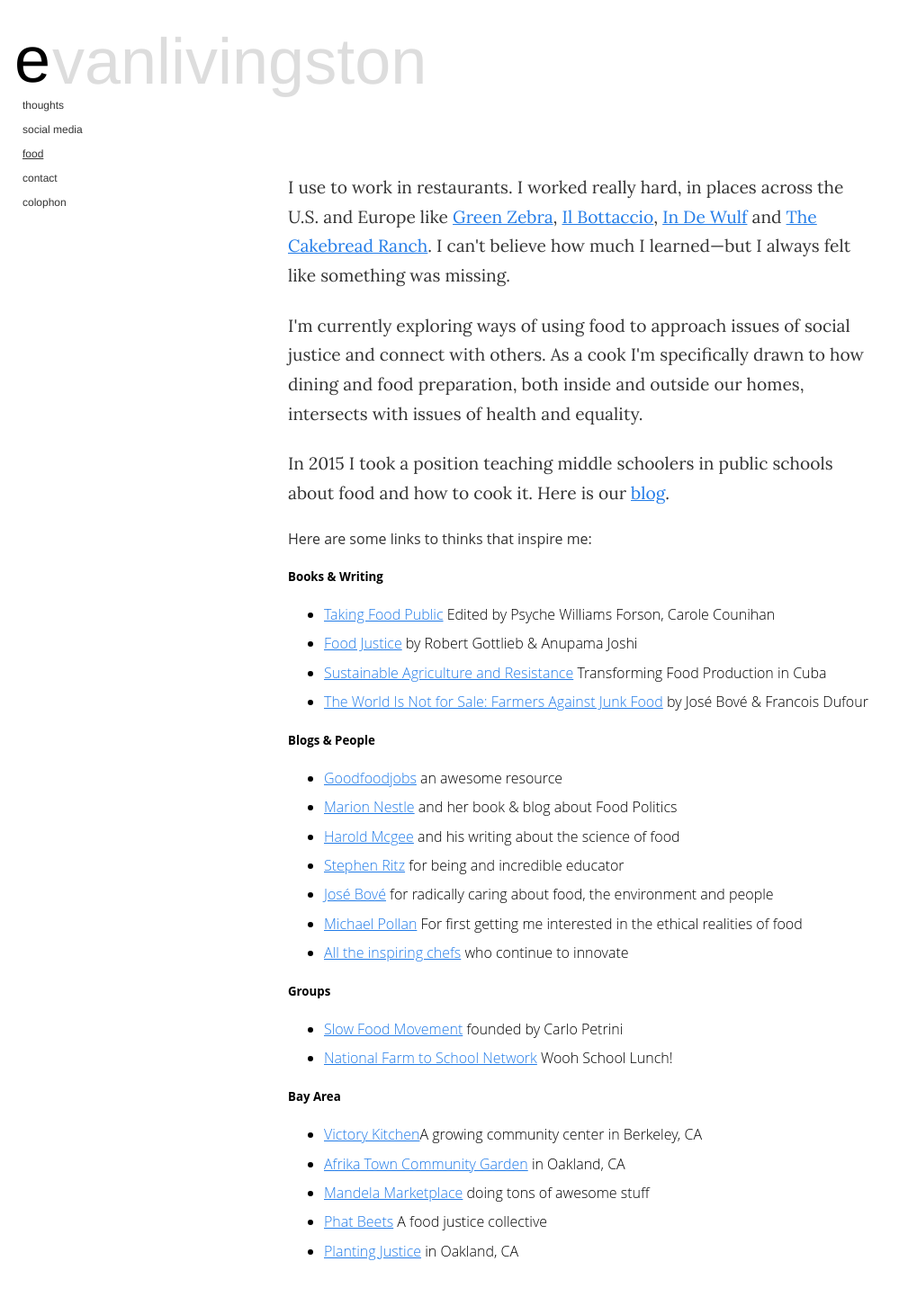
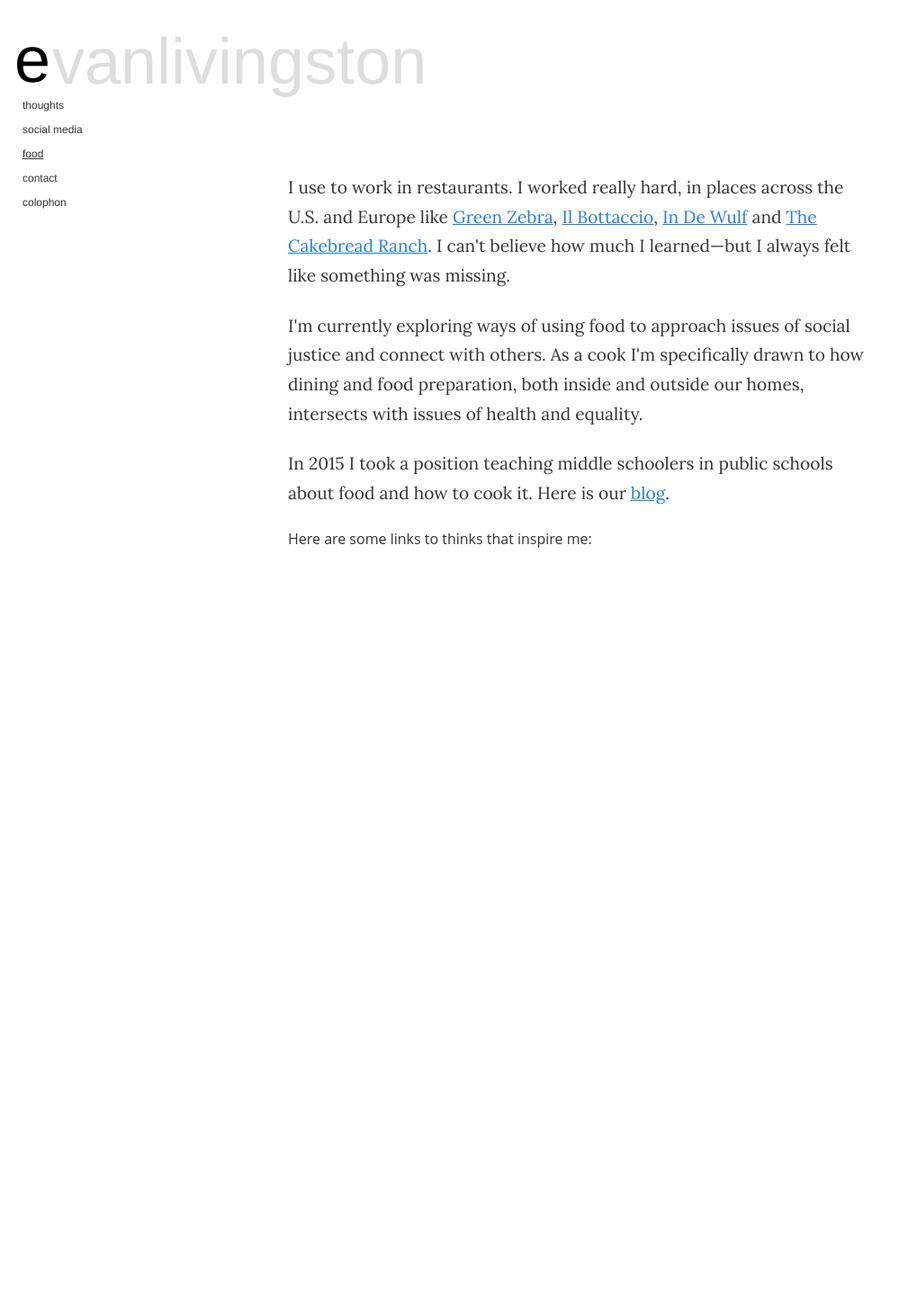
Before and after one commit to evanlivingston/evanlivingston.github.com, a Jekyll site: the page built from food.html, in a window 1280 px wide. Shown: the whole page at 90% size, without its empty margins (0-1009 px from the left). Built offline with Jekyll 4.4.1, drawn with Linux system fonts in a browser that asks for light colours; nearby versions of some CDN libraries; Markdown is read by kramdown in place of the engine named in the settings; after the commit the page ends 900 px from its top, so only the background shows below that.

Commit message:
test error fix

```diff
--- a/food.html
+++ b/food.html
@@ -12,35 +12,3 @@
 
 
 <h4>Here are some links to thinks that inspire me:</h4>
-
-<h5>Books & Writing</h5>
-<ul>
-  <li><a href="http://www.routledge.com/books/details/9780415888554/">Taking Food Public</a> Edited by Psyche Williams Forson, Carole Counihan</li>
-  <li><a href="http://mitpress.mit.edu/books/food-justice">Food Justice</a> by Robert Gottlieb & Anupama Joshi</li>
-  <li><a href="http://foodfirst.org/store/book/Sustainable_Agriculture_and_Resistance">Sustainable Agriculture and Resistance</a> Transforming Food Production in Cuba</li>
-  <li><a href="http://www.amazon.com/The-World-Is-Not-Sale/dp/1859844057">The World Is Not for Sale: Farmers Against Junk Food</a> by José Bové & Francois Dufour</li>
-</ul>
-<h5>Blogs & People</h5>
-<ul>
-  <li><a href="http://www.goodfoodjobs.com/blog/">Goodfoodjobs</a> an awesome resource</li>
-  <li><a href="http://www.foodpolitics.com/">Marion Nestle</a> and her book & blog about Food Politics</li>
-  <li><a href="http://www.curiouscook.com/">Harold Mcgee</a> and his writing about the science of food</li>
-  <li><a href="http://greenbronxmachine.org/">Stephen Ritz</a> for being and incredible educator</li>
-  <li><a href="http://jose-bove.eu/?lang=en">José Bové</a> for radically caring about food, the environment and people</li>
-  <li><a href="http://michaelpollan.com/">Michael Pollan</a> For first getting me interested in the ethical realities of food</li>
-  <li><a href="http://www.theworlds50best.com/list/1-50-winners"> All the inspiring chefs</a> who continue to innovate</li>
-</ul>
-<h5>Groups</h5>
-<ul>
-  <li><a href="http://en.wikipedia.org/wiki/Slow_Food">Slow Food Movement</a> founded by Carlo Petrini</li>
-  <li><a href="http://www.farmtoschool.org/">National Farm to School Network</a> Wooh School Lunch!</li>
-</ul>
-<h5>Bay Area</h5>
-<ul>
-  <li><a href="http://www.victory.kitchen/">Victory Kitchen</a>A growing community center in Berkeley, CA</li>
-  <li><a href="https://www.facebook.com/afrikatowncommunitygarden">Afrika Town Community Garden</a> in Oakland, CA</li>
-  <li><a href="http://www.mandelamarketplace.org/">Mandela Marketplace</a> doing tons of awesome stuff</li>
-  <li><a href="http://www.phatbeetsproduce.org/">Phat Beets</a> A food justice collective</li>
-  <li><a href="http://www.plantingjustice.org/">Planting Justice</a> in Oakland, CA</li>
-</ul>
-</section>
```
